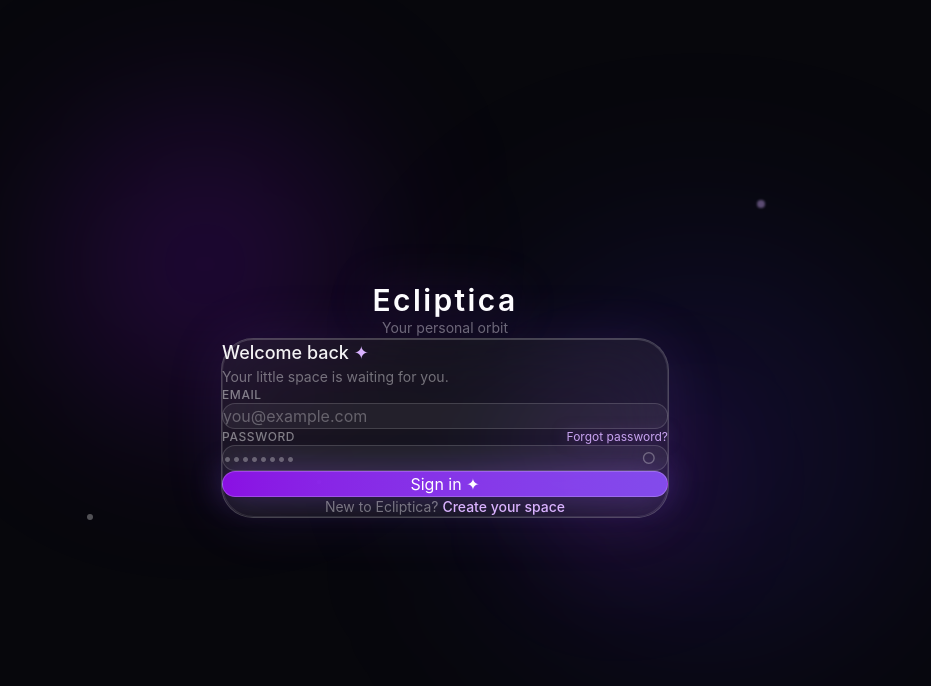
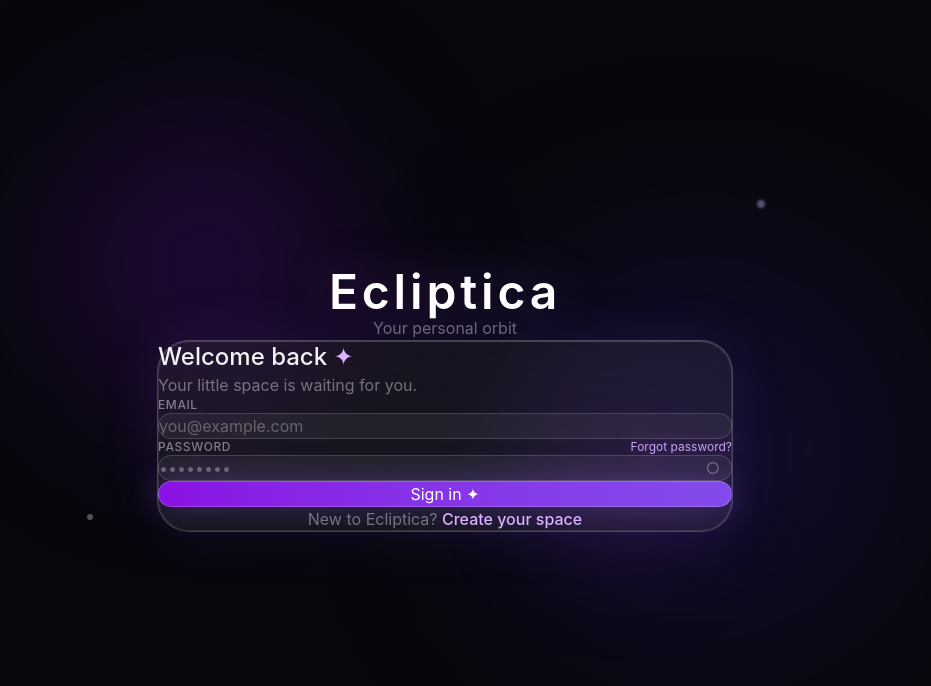
Before and after one commit to sneh777a/ecliptica, a React (Vite) app in the folder frontend/: page /login in a window 1280 px wide. Shown: the top 686 px of the page, without its empty margins (195-1126 px from the left). Built offline with nearby package versions, Linux system fonts and the light colour scheme.

Commit message:
Expand auth pages layout and spacing

```diff
--- a/frontend/src/pages/Login.jsx
+++ b/frontend/src/pages/Login.jsx
@@ -31,7 +31,7 @@ export default function Login() {
   };
 
   const inputClass =
-    "w-full bg-white/5 border border-white/15 text-white rounded-2xl px-4 py-3.5 text-sm placeholder:text-white/30 focus:outline-none focus:border-purple-400/50 focus:bg-white/10 focus:shadow-[0_0_20px_rgba(168,85,247,0.15)] transition-all duration-300";
+    "w-full bg-white/5 border border-white/15 text-white rounded-2xl px-5 py-4 text-base placeholder:text-white/30 focus:outline-none focus:border-purple-400/50 focus:bg-white/10 focus:shadow-[0_0_20px_rgba(168,85,247,0.15)] transition-all duration-300";
 
   return (
     <div className="min-h-screen bg-[#07070c] flex items-center justify-center px-4 relative overflow-hidden">
@@ -46,18 +46,18 @@ export default function Login() {
         <div className="absolute top-[60%] left-[40%] w-1 h-1 rounded-full bg-purple-200/50" />
       </div>
 
-      <div className="w-full max-w-md relative z-10">
-        <div className="text-center mb-10">
-          <h1 className="text-3xl font-semibold text-white tracking-[0.08em] drop-shadow-[0_0_24px_rgba(168,85,247,0.35)]">
+      <div className="w-full max-w-xl relative z-10">
+        <div className="text-center mb-10 sm:mb-12">
+          <h1 className="text-4xl sm:text-5xl font-semibold text-white tracking-[0.08em] drop-shadow-[0_0_24px_rgba(168,85,247,0.35)]">
             Ecliptica
           </h1>
-          <p className="text-white/40 mt-2 text-sm">Your personal orbit</p>
+          <p className="text-white/40 mt-3 text-base">Your personal orbit</p>
         </div>
 
         {/* glass bubble card */}
         <div
           className="
-            relative rounded-[2rem] p-8
+            relative rounded-[2rem] p-9 sm:p-12
             bg-white/[0.06] backdrop-blur-2xl
             border border-white/20
             shadow-[0_0_60px_rgba(139,92,246,0.12),inset_0_1px_0_rgba(255,255,255,0.1)]
@@ -66,8 +66,8 @@ export default function Login() {
           {/* inner highlight rim */}
           <div className="pointer-events-none absolute inset-0 rounded-[2rem] ring-1 ring-inset ring-white/10" />
 
-          <h2 className="text-lg font-medium text-white/95 mb-1 relative">Welcome back <span className="text-purple-300">✦</span></h2>
-          <p className="text-sm text-white/40 mb-7 relative">Your little space is waiting for you.</p>
+          <h2 className="text-2xl font-medium text-white/95 mb-2 relative">Welcome back <span className="text-purple-300">✦</span></h2>
+          <p className="text-base text-white/40 mb-9 relative">Your little space is waiting for you.</p>
 
           {error && (
             <div className="mb-5 text-sm text-red-200/90 bg-red-500/10 border border-red-400/20 rounded-2xl px-4 py-3 relative">
@@ -75,9 +75,9 @@ export default function Login() {
             </div>
           )}
 
-          <form onSubmit={handleSubmit} className="space-y-5 relative">
+          <form onSubmit={handleSubmit} className="space-y-7 relative">
             <div>
-              <label className="block text-xs font-medium text-white/45 mb-2 tracking-wider uppercase">
+              <label className="block text-xs font-medium text-white/45 mb-3 tracking-wider uppercase">
                 Email
               </label>
               <input
@@ -92,7 +92,7 @@ export default function Login() {
             </div>
 
             <div>
-              <div className="flex items-center justify-between mb-2">
+              <div className="flex items-center justify-between mb-3">
                 <label className="block text-xs font-medium text-white/45 tracking-wider uppercase">
                   Password
                 </label>
@@ -128,7 +128,7 @@ export default function Login() {
               type="submit"
               disabled={loading}
               className="
-                w-full mt-2 py-3.5 rounded-2xl font-medium text-white
+                w-full mt-3 py-4 rounded-2xl font-medium text-white
                 bg-gradient-to-r from-purple-600/90 to-violet-500/90
                 hover:from-purple-500 hover:to-violet-400
                 border border-white/20
@@ -142,7 +142,7 @@ export default function Login() {
             </button>
           </form>
 
-          <p className="text-center text-white/40 text-sm mt-8 relative">
+          <p className="text-center text-white/40 text-base mt-9 relative">
             New to Ecliptica?{" "}
             <Link
               to="/register"
```
